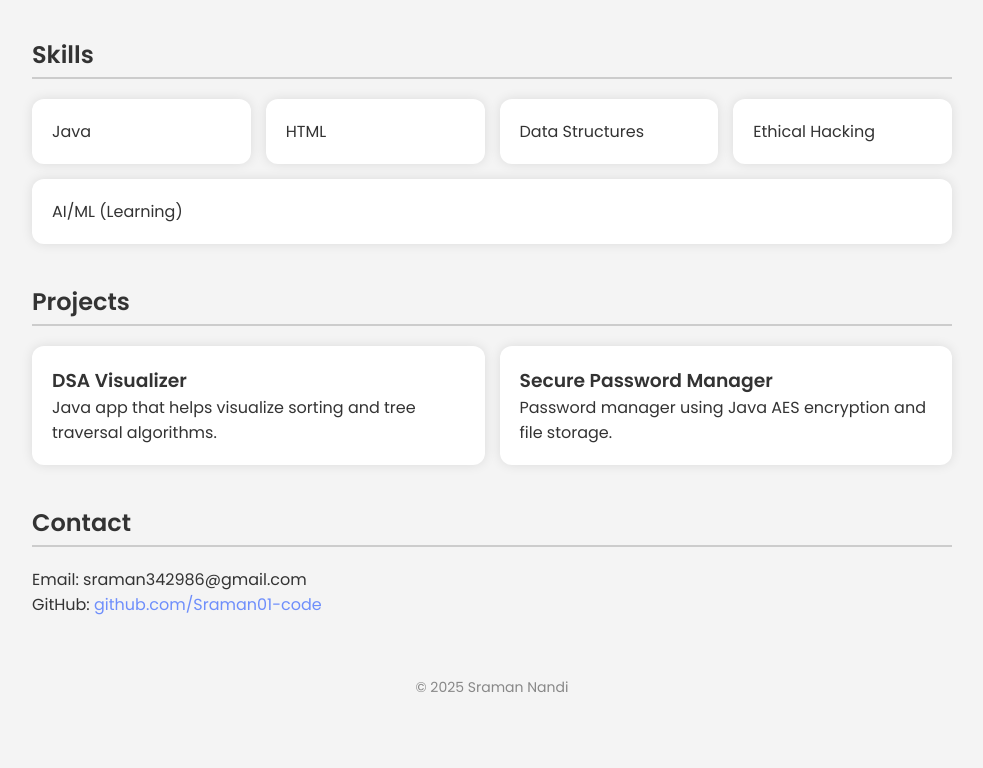
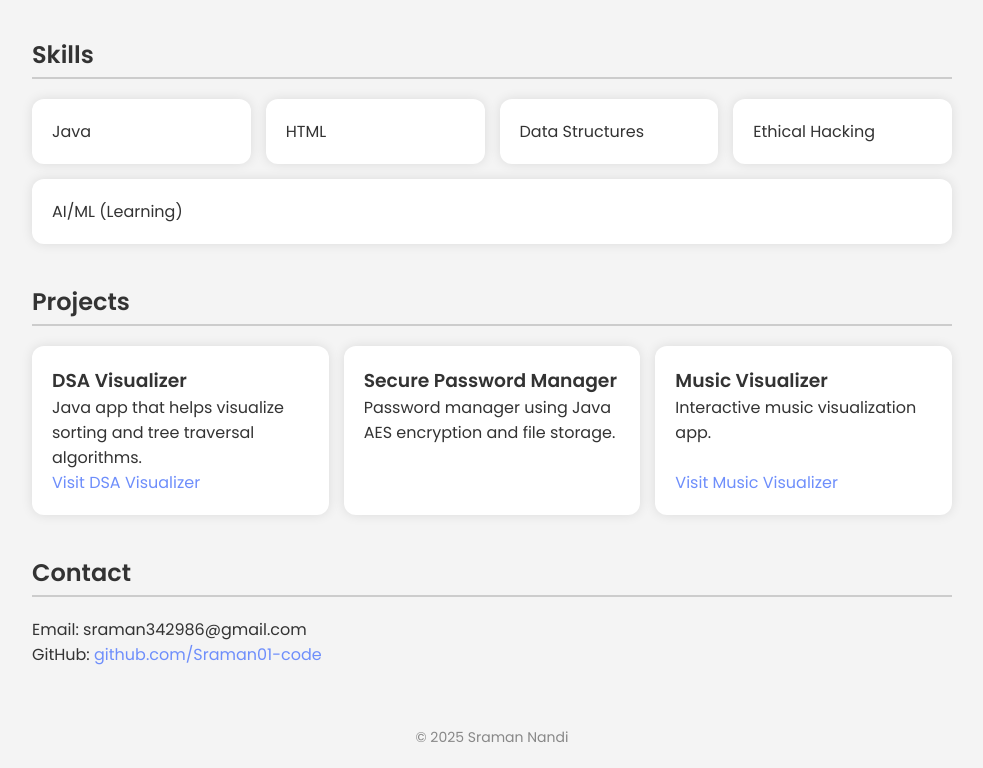
Before and after one commit to Sraman01-code/portfolio, a plain HTML site: page index.html in a window 1280 px wide. Shown: the part 563-1331 px from the top of the page, without its empty margins (148-1131 px from the left). Before the commit the page ends 1281 px from the top, so only its background shows below. Drawn offline with Linux system fonts and the light colour scheme.

Commit message:
Update index.html

```diff
--- a/index.html
+++ b/index.html
@@ -41,14 +41,23 @@
     <section>
       <h2>Projects</h2>
       <div class="card-container">
-          <a href="Link/index.html" target="_blank" class="card">
+        <div class="card">
+
 			<h3>DSA Visualizer</h3>
 			<p>Java app that helps visualize sorting and tree traversal algorithms.</p>
-    </a>
+			<a href="Link/index.html" class="btn">Visit DSA Visualizer</a>
+        </div>
         <div class="card">
           <h3>Secure Password Manager</h3>
           <p>Password manager using Java AES encryption and file storage.</p>
         </div>
+
+		<div class="card">
+      <h3>Music Visualizer</h3>
+      <p>Interactive music visualization app.</p>
+	  <br>
+      <a href="Link1/index.html" class="btn">Visit Music Visualizer</a>
+    </div>
       </div>
     </section>
 
```
